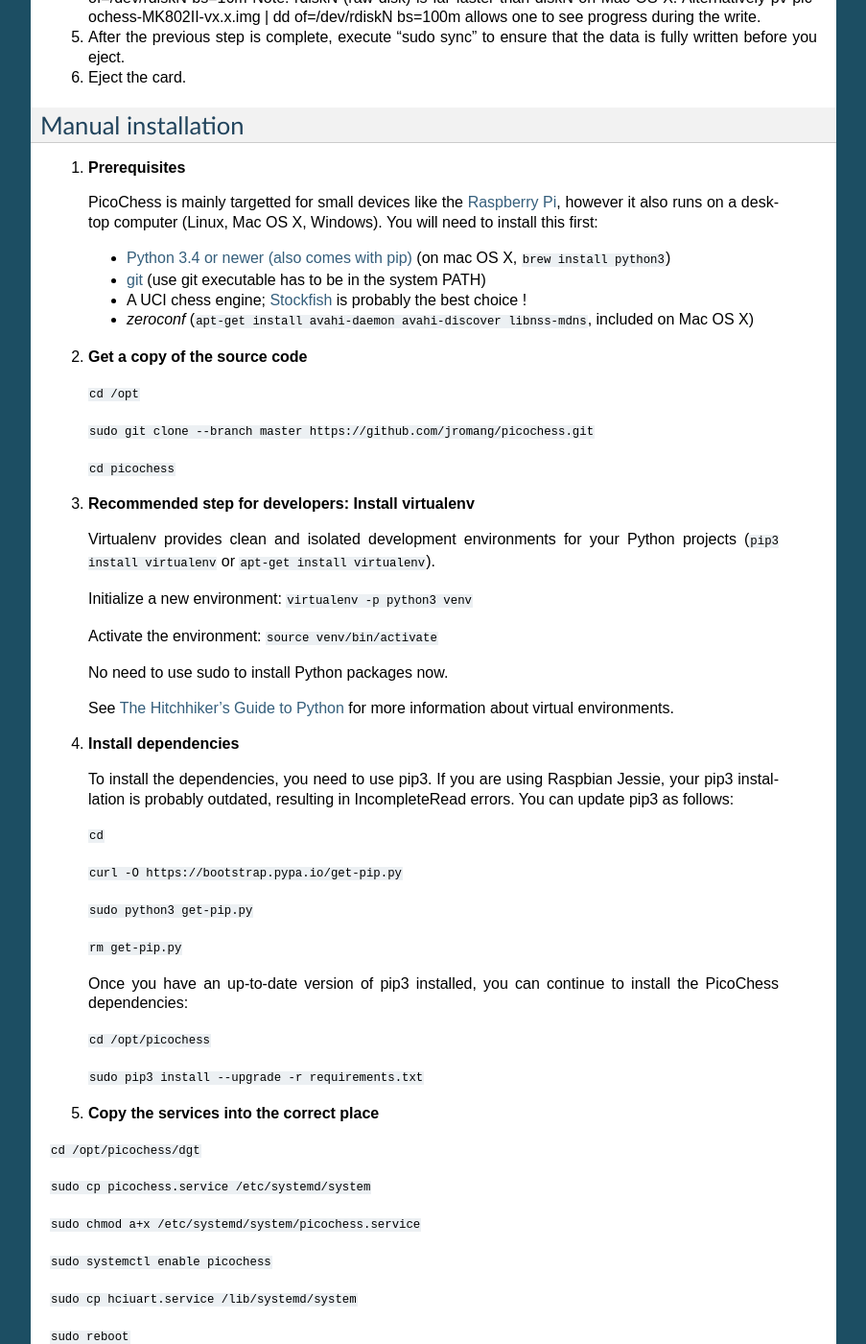
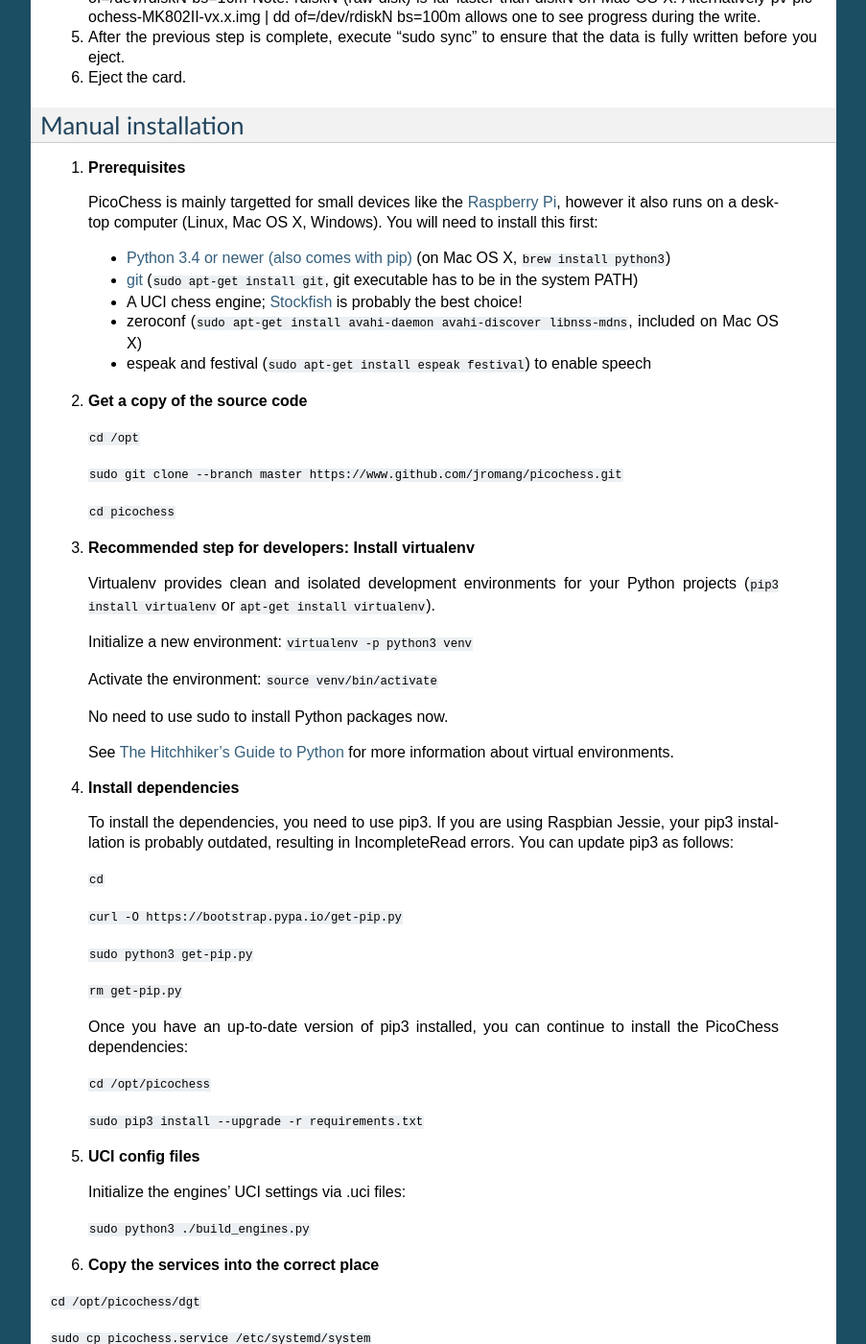
Before and after one commit to jromang/picochess, a Sphinx documentation site: the page built from docs/installation.rst, in a window 1280 px wide and 1400 px high, scrolled down 1537 px. Shown: the whole window at 96% size, without its empty margins (198-1101 px from the left). Built offline with Sphinx 7.4.7, drawn with Linux system fonts in a browser that asks for light colours; some of the changed text lies outside the part shown.

Commit message:
Update manual installation instructions
1. Added instruction to install espeak and festival.
2. Added instruction to initialize engine config files.
3. Removed UCI options from picochess.ini example.
4. Small typo fixes.

```diff
--- a/docs/installation.rst
+++ b/docs/installation.rst
@@ -102,20 +102,22 @@ Manual installation
   first:
 
   * `Python 3.4 or newer (also comes with pip) <https://www.python.org/downloads/>`_
-    (on mac OS X, ``brew install python3``)
+    (on Mac OS X, ``brew install python3``)
 
-  * `git <http://git-scm.com/>`_ (use git executable has to be in the system PATH)
+  * `git <http://git-scm.com/>`_ (``sudo apt-get install git``, git executable has to be in the system PATH)
 
   * A UCI chess engine; `Stockfish <http://stockfishchess.org/>`_ is probably
-    the best choice !
+    the best choice!
 
-  * `zeroconf` (``apt-get install avahi-daemon avahi-discover libnss-mdns``, included on Mac OS X)
+  * zeroconf (``sudo apt-get install avahi-daemon avahi-discover libnss-mdns``, included on Mac OS X)
+
+  * espeak and festival (``sudo apt-get install espeak festival``) to enable speech
 
 2. **Get a copy of the source code**
 
   ``cd /opt``
 
-  ``sudo git clone --branch master https://github.com/jromang/picochess.git``
+  ``sudo git clone --branch master https://www.github.com/jromang/picochess.git``
 
   ``cd picochess``
 
@@ -152,7 +154,13 @@ Manual installation
 
   ``sudo pip3 install --upgrade -r requirements.txt``
 
-5. **Copy the services into the correct place**
+5. **UCI config files**
+
+  Initialize the engines' UCI settings via .uci files:
+
+  ``sudo python3 ./build_engines.py``
+
+6. **Copy the services into the correct place**
 
 ``cd /opt/picochess/dgt``
 
@@ -197,7 +205,7 @@ Bluetooth connection should work out of the box. If it does not, then you can tr
 
 9. Open Terminal app and shut down the machine:
 
-   sudo shutdown -h now
+   sudo shutdown -h -P now
 
 10. Restart the Pi without the keyboard and monitor and tada! the connection should work.
 
@@ -231,7 +237,7 @@ For example, to turn OFF the LED's on the Revelation II chessbot, this line will
 
 enable-revelation-leds = false
 
-UCI engine options can be set using uci-option. For example, when using jromang's modified
+UCI engine options can be set in the engine's .uci configuration file which you will find in /opt/picochess/engines/armv7l. To set the option, use the uci-option flag. For example, when using jromang's modified
 `Stockfish Human Player engine <https://github.com/jromang/Stockfish/tree/human_player>`_, the line
 
 uci-option = Beginner Mode=true
```
Also changed, not shown: other parts of docs/installation.rst (+1 -3 lines).
